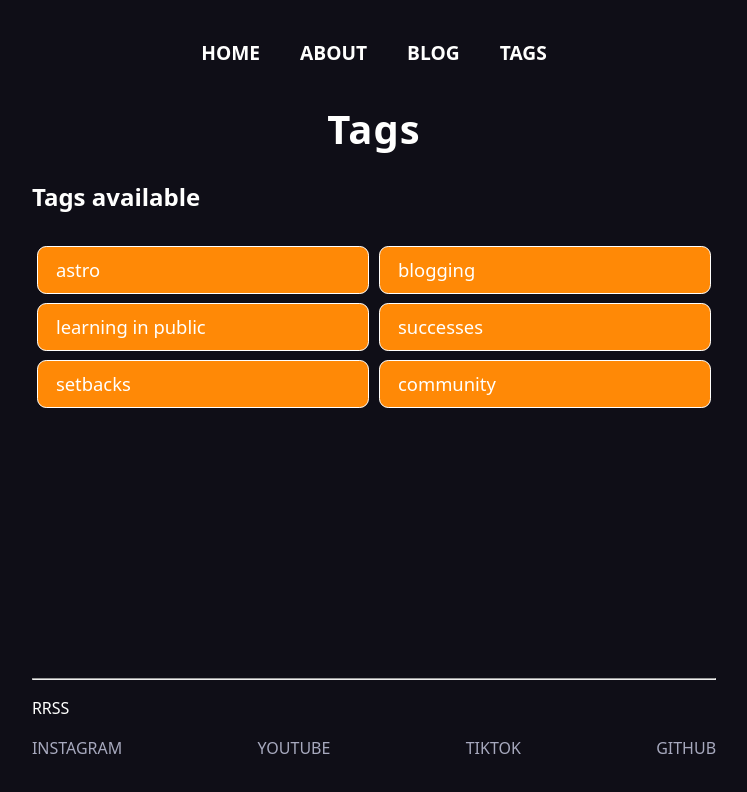
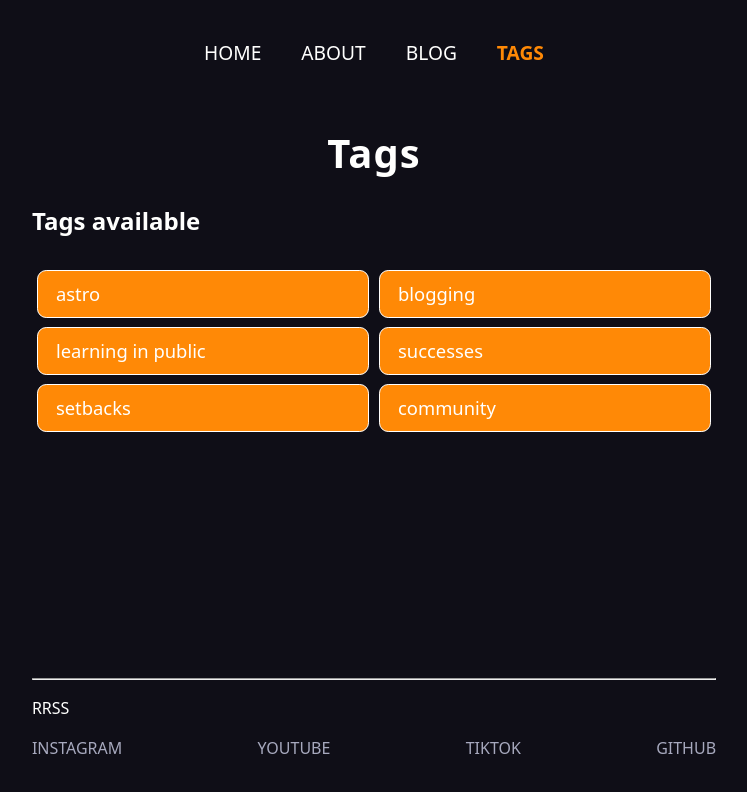
Before and after one commit to whoskelos/kelvin-blog, an Astro site: page /tags in a window 1280 px wide. Shown: the whole page, without its empty margins (266-1013 px from the left). Built offline with nearby package versions, Linux system fonts and the light colour scheme; Astro itself is replaced by a stand-in of ours.

Commit message:
Add: lightning css, header

```diff
--- a/astro.config.mjs
+++ b/astro.config.mjs
@@ -4,6 +4,11 @@ import preact from "@astrojs/preact";
 
 // https://astro.build/config
 export default defineConfig({
-  site: "https://blog.kelvinguerrero.dev",
-  integrations: [preact()],
+    site: "https://blog.kelvinguerrero.dev",
+    integrations: [preact()],
+    vite: {
+        css: {
+            transformer: "lightningcss",
+        },
+    },
 });
--- a/package.json
+++ b/package.json
@@ -13,6 +13,7 @@
     "@astrojs/preact": "^3.5.3",
     "@astrojs/rss": "^4.0.9",
     "astro": "^4.16.6",
+    "lightningcss": "^1.27.0",
     "preact": "^10.24.3"
   }
 }
--- a/src/components/Header.astro
+++ b/src/components/Header.astro
@@ -1,9 +1,10 @@
 ---
 import Hamburger from "./Hamburger.astro";
 import Navigation from "./Navigation.astro";
+import '../styles/header.css';
 ---
 
-<header>
+<header class="header">
     <nav>
         <Hamburger />
         <Navigation />
--- a/src/components/Navigation.astro
+++ b/src/components/Navigation.astro
@@ -1,10 +1,11 @@
 ---
-
+const { pathname } = Astro.url;
+const currentPath = pathname.slice(1);
 ---
 
 <div class="nav-links" transition:animate="slide">
-    <a href="/">Home</a>
-    <a href="/about">About</a>
-    <a href="/blog">Blog</a>
-    <a href="/tags">Tags</a>
+    <a href="/" class={currentPath === "" ? "active" : ""}>Home</a>
+    <a href="/about" class={currentPath === "about" ? "active" : ""}>About</a>
+    <a href="/blog" class={currentPath === "blog" ? "active" : ""}>Blog</a>
+    <a href="/tags" class={currentPath === "tags" ? "active" : ""}>Tags</a>
 </div>
--- a/src/styles/global.css
+++ b/src/styles/global.css
@@ -11,7 +11,7 @@ body {
     height: 100vh;
     max-width: 80ch;
     margin: 0 auto;
-    padding: 1.5rem;
+    padding: 0 1.5rem 1.5rem 1.5rem;
     line-height: 1.5;
     display: flex;
     flex-direction: column;
@@ -41,66 +41,6 @@ p, a, li {
     color: #a7a9be;
 }
 
-/* nav styles */
-.hamburger {
-    padding-right: 20px;
-    cursor: pointer;
-}
-
-.hamburger .line {
-    display: block;
-    width: 40px;
-    height: 5px;
-    margin-bottom: 10px;
-    background-color: #ff8906;
-}
-
-.nav-links {
-    width: 100%;
-    top: 5rem;
-    left: 48px;
-    background-color: #ff8906;
-    display: none;
-    margin: 0;
-}
-
-.nav-links a {
-    display: block;
-    color: #fffffe;
-    text-align: center;
-    padding: 10px 0;
-    text-decoration: none;
-    font-size: 1.2rem;
-    font-weight: bold;
-    text-transform: uppercase;
-    transition: all 0.4s ease-in-out;
-}
-
-.nav-links a:hover,
-.nav-links a:focus {
-    background-color: #ff8906;
-}
-
-.expanded {
-    display: unset;
-}
-
-@media screen and (min-width: 636px) {
-    .nav-links {
-        display: flex;
-        justify-content: center;
-        background: none;
-    }
-
-    .nav-links a {
-        display: inline-block;
-        padding: 15px 20px;
-    }
-
-    .hamburger {
-        display: none;
-    }
-}
 
 /* TODO: DARK MODE */
 html.dark {
--- /dev/null
+++ b/src/styles/header.css
@@ -0,0 +1,84 @@
+.header {
+    position: sticky;
+    top: 0;
+    left: 0;
+    padding: 1.5rem 0;
+    animation: blur linear both;
+    animation-timeline: scroll();
+    animation-range: 100px;
+}
+
+@keyframes blur {
+    to {
+        box-shadow:
+            0px 5px 50px -5px rgba(0,0,0, 0.1),
+            0px 5px 50px rgba(0,0,0, 0.3);
+        background: rgba(0, 0, 0, 0.3);
+        backdrop-filter: blur(10px);
+    }
+}
+
+.hamburger {
+    padding-right: 20px;
+    cursor: pointer;
+}
+
+.hamburger .line {
+    display: block;
+    width: 40px;
+    height: 5px;
+    margin-bottom: 10px;
+    background-color: #ff8906;
+}
+
+.nav-links .active {
+    color: #ff8906;
+    font-weight: bold;
+}
+
+.nav-links {
+    width: 100%;
+    top: 5rem;
+    left: 48px;
+    background-color: #ff8906;
+    display: none;
+    margin: 0;
+}
+
+.nav-links a {
+    display: block;
+    color: #fffffe;
+    text-align: center;
+    padding: 10px 0;
+    text-decoration: none;
+    font-size: 1.2rem;
+    font-weight: 400;
+    text-transform: uppercase;
+    transition: all 0.4s ease-in-out;
+}
+
+.nav-links a:hover,
+.nav-links a:focus {
+    background-color: #ff8906;
+}
+
+.expanded {
+    display: unset;
+}
+
+@media screen and (min-width: 636px) {
+    .nav-links {
+        display: flex;
+        justify-content: center;
+        background: none;
+    }
+
+    .nav-links a {
+        display: inline-block;
+        padding: 15px 20px;
+    }
+
+    .hamburger {
+        display: none;
+    }
+}
```
